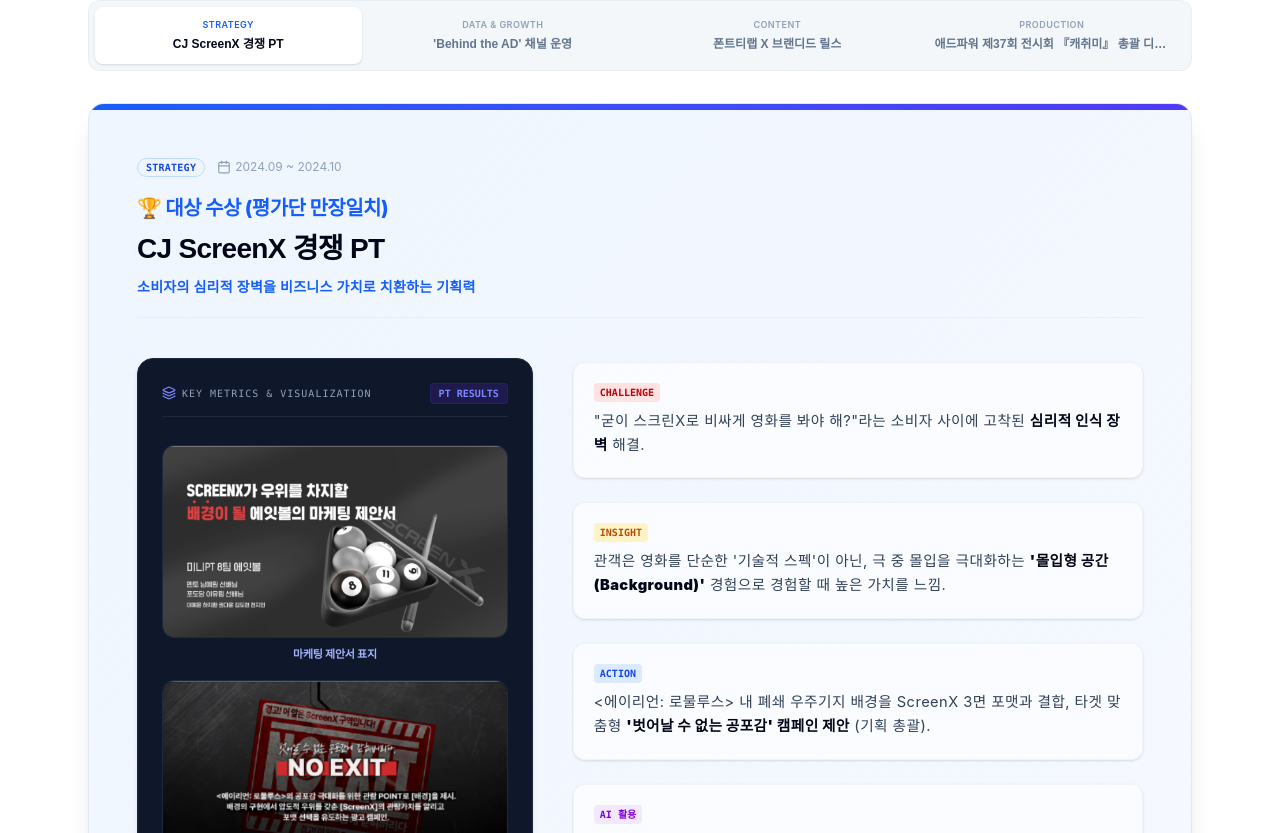
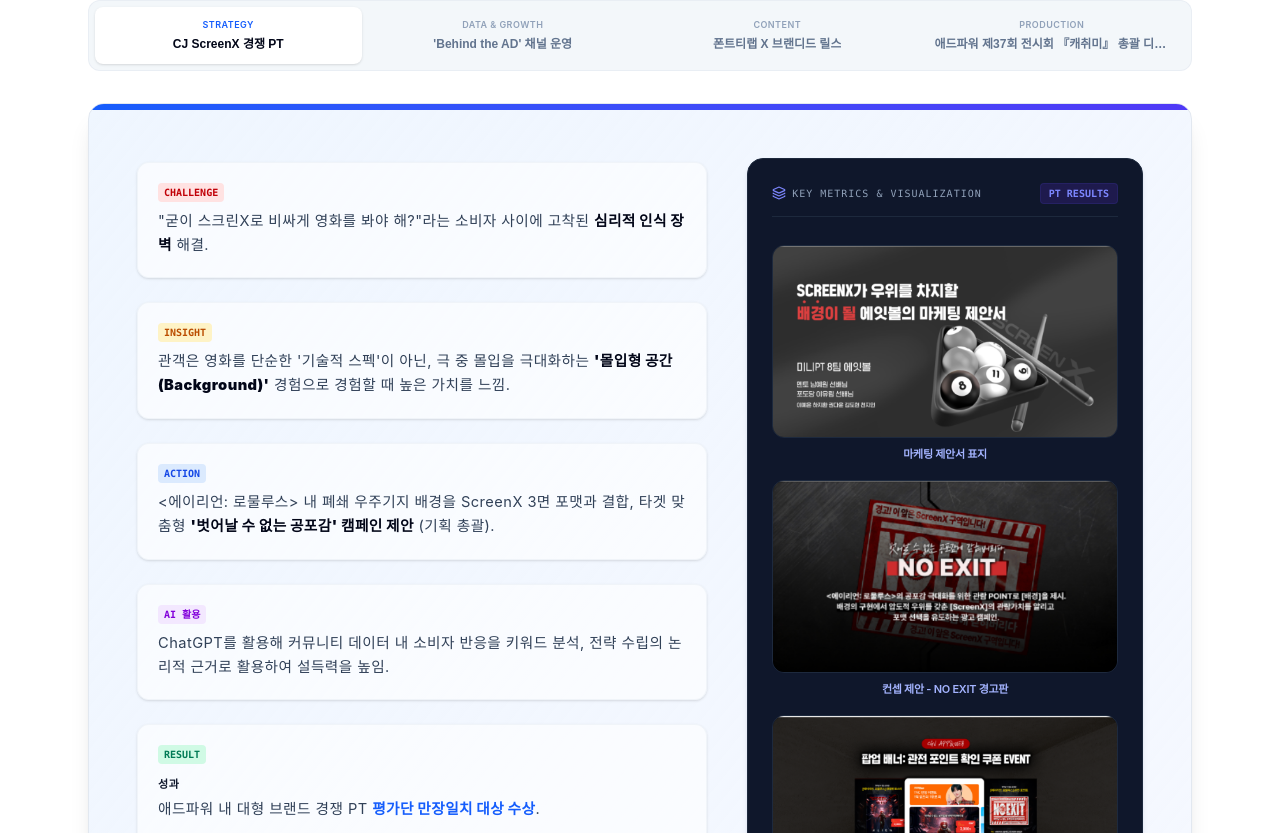
Before and after one commit to adsuper04214-droid/my-portfolio, a React (Vite) app: page / in a window 1280 px wide. Shown: the part 2587-3420 px from the top of the page. Built offline with nearby package versions, Linux system fonts and the light colour scheme; a web font is replaced by a local one.

Commit message:
Add files via upload

```diff
--- a/src/App.tsx
+++ b/src/App.tsx
@@ -520,7 +520,7 @@
               </div>
 
               {/* Left Column: Case Breakdown (order-3 on mobile, col-span-7 on desktop) */}
-              <div className="lg:col-span-7 space-y-8 order-3 flex flex-col justify-between">
+              <div className="lg:col-span-7 space-y-8 order-3 lg:order-none flex flex-col justify-between">
 
                 {/* Scenario Breakdown */}
                 <div className="space-y-6 pt-1">
@@ -623,7 +623,7 @@
               </div>
 
               {/* Right Column: Visual Infographic Card / Interactive Mockup Representation (order-2 on mobile, col-span-5 on desktop) */}
-              <div className="lg:col-span-5 flex flex-col justify-between space-y-6 order-2">
+              <div className="lg:col-span-5 flex flex-col justify-between space-y-6 order-2 lg:order-none">
 
                 {/* Visual Representation container */}
                 <div className="bg-slate-900 rounded-2xl p-5 md:p-6 text-white border border-slate-800 space-y-5 shadow-md shadow-indigo-950/10 shrink-0 h-full flex flex-col justify-between">
```
